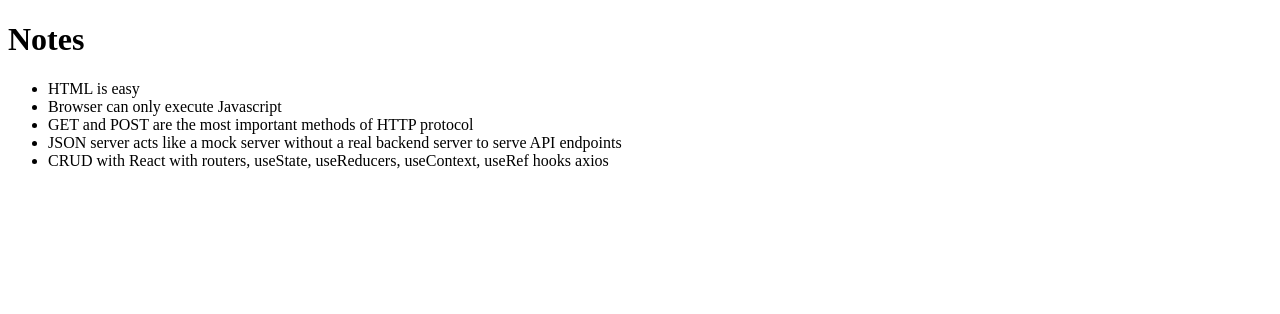
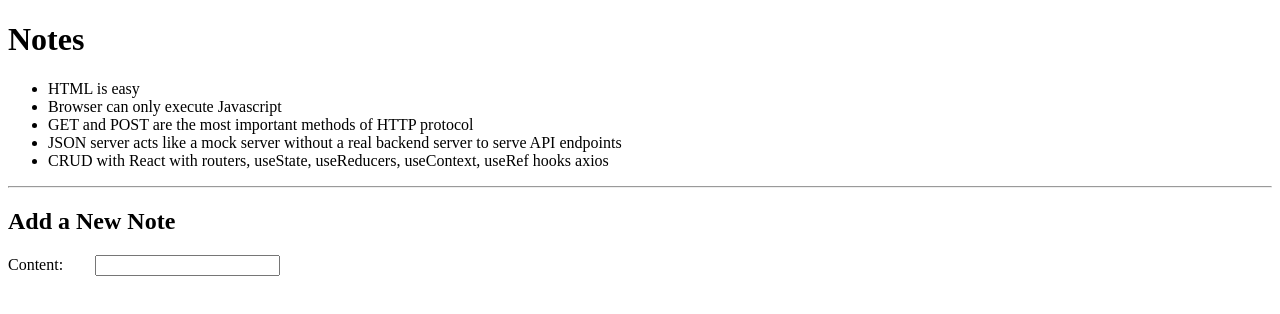
Before and after one commit to githubscientist/react-b51, a React (Vite) app: page / in a window 1280 px wide. Shown: the top 314 px of the page. Built offline with nearby package versions, Linux system fonts and the light colour scheme.

Commit message:
added a form to create a new note

```diff
--- a/src/App.jsx
+++ b/src/App.jsx
@@ -1,4 +1,4 @@
-import React, { useState } from 'react';
+import React, { useRef, useState } from 'react';
 
 // 3. read the notes list and render it here
 
@@ -6,6 +6,12 @@
 
   // define a state to store the notes from props
   const [notes, setNotes] = useState(props.notes);
+
+  // states for adding new note form
+  const [newNoteContent, setNewNoteContent] = useState('');
+
+  // define a contentRef to access and manipulate the content element
+  const newNoteContentRef = useRef(null);
 
   return (
     <div>
@@ -18,6 +24,19 @@
           )
         }
       </ul>
+      <hr></hr>
+      <h2>Add a New Note</h2>
+      <form>
+        <label>
+          Content: &nbsp;&nbsp;&nbsp;&nbsp;&nbsp;&nbsp;&nbsp;
+          <input
+            type='text'
+            ref={newNoteContentRef}
+            value={newNoteContent}
+            onChange={e => setNewNoteContent(e.target.value)}
+          />
+        </label>
+      </form>
     </div>
   )
 }
```
